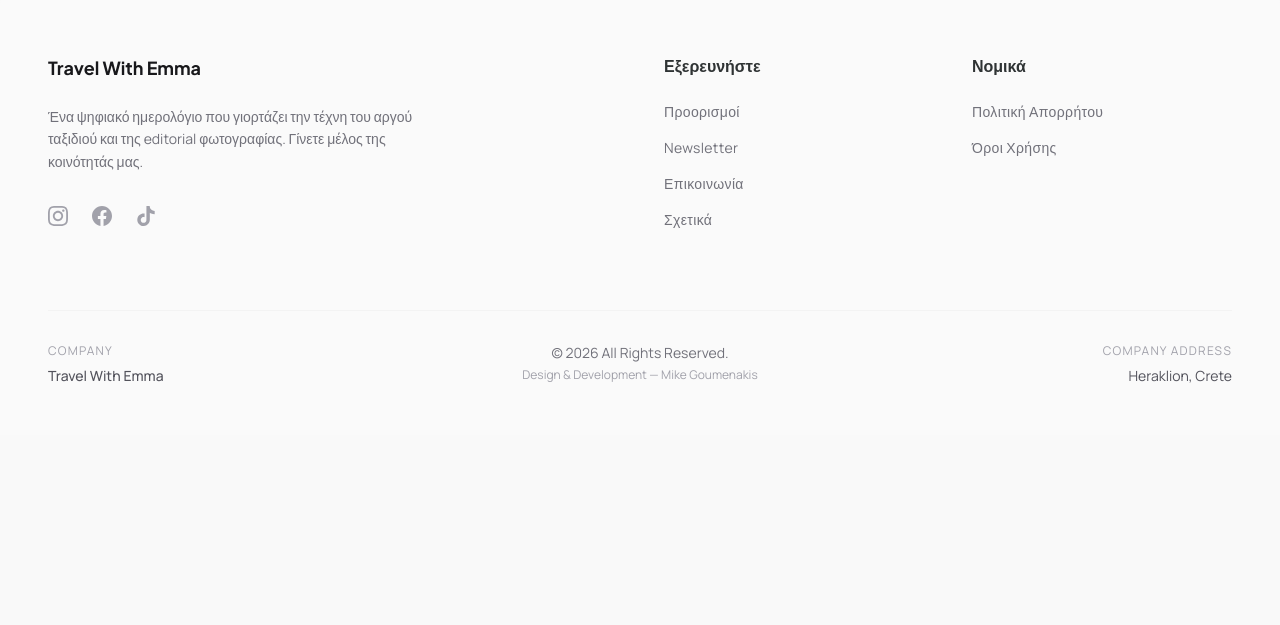
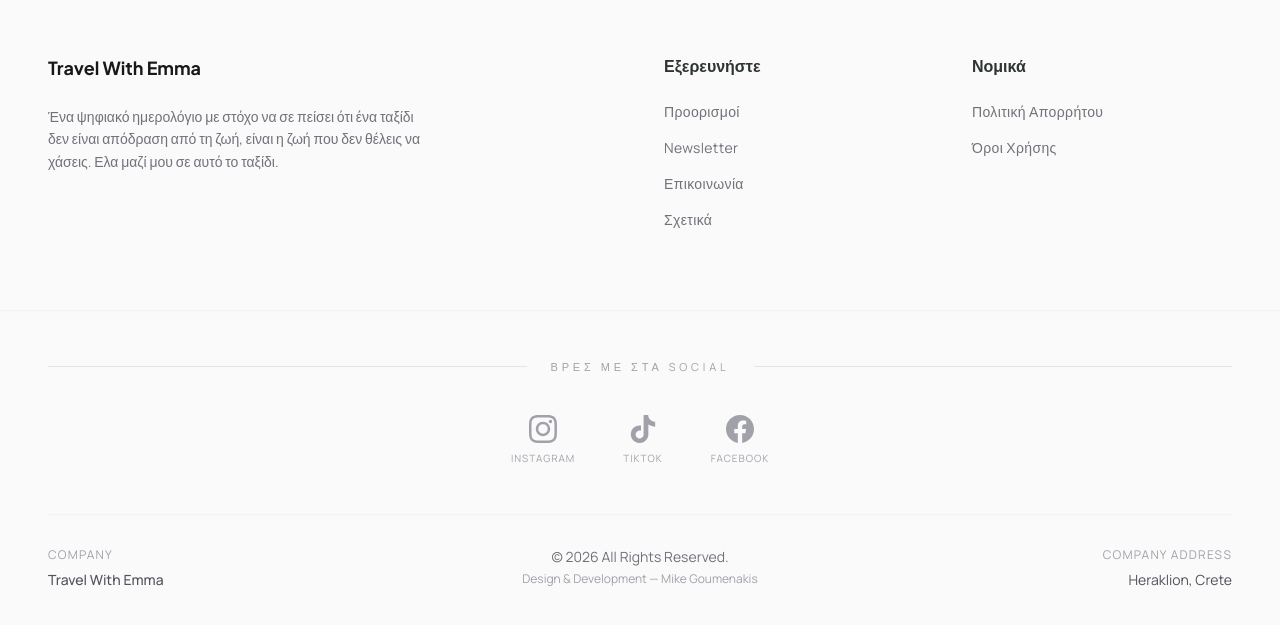
Before and after one commit to mikegoume/emmas-editorial-traveler, a Next.js app: page /about in a window 1280 px wide. Shown: the part 2486-3111 px from the top of the page. Before the commit the page ends 2921 px from the top, so only its background shows below. Built offline with nearby package versions, Linux system fonts and the light colour scheme; no server answers; the database is empty.

Commit message:
add find my on social

```diff
--- a/app/about/actions.ts
+++ b/app/about/actions.ts
@@ -16,7 +16,7 @@
 
   const { error } = await resend.emails.send({
     from: "Travel With Emma <onboarding@resend.dev>",
-    to: "emmamazaraki1@gmail.com",
+    to: "travelwithemma2026@gmail.com",
     replyTo: data.email,
     subject: `[${data.inquiryType}] Μήνυμα από ${data.name}`,
     html: `
--- a/app/about/page.tsx
+++ b/app/about/page.tsx
@@ -213,7 +213,9 @@
                   <span className="material-symbols-outlined text-secondary font-bold">
                     mail
                   </span>
-                  <span className="font-medium">emmamazaraki1@gmail.com</span>
+                  <span className="font-medium">
+                    travelwithemma2026@gmail.com
+                  </span>
                 </div>
                 <div className="flex items-center gap-4 text-on-surface">
                   <span className="material-symbols-outlined text-secondary font-bold">
--- a/components/Footer.tsx
+++ b/components/Footer.tsx
@@ -9,14 +9,15 @@
             Travel With Emma
           </div>
           <p className="text-zinc-500 dark:text-zinc-500 font-body text-sm max-w-sm leading-relaxed mb-8">
-            Ένα ψηφιακό ημερολόγιο που γιορτάζει την τέχνη του αργού ταξιδιού
-            και της editorial φωτογραφίας. Γίνετε μέλος της κοινότητάς μας.
+            Ένα ψηφιακό ημερολόγιο με στόχο να σε πείσει ότι ένα ταξίδι δεν
+            είναι απόδραση από τη ζωή, είναι η ζωή που δεν θέλεις να χάσεις. Ελα
+            μαζί μου σε αυτό το ταξίδι.
           </p>
-          <div className="flex gap-6">
+          {/* <div className="flex gap-6">
             <a
               target="_blank"
               className="text-zinc-400 hover:text-emerald-600 transition-colors"
-              href="https://www.instagram.com/emma_mazaraki/"
+              href="https://www.instagram.com/travelwithemma.gr/"
               aria-label="Instagram"
             >
               <svg
@@ -61,7 +62,7 @@
                 <path d="M12.525.02c1.31-.02 2.61-.01 3.91-.02.08 1.53.63 3.09 1.75 4.17 1.12 1.11 2.7 1.62 4.24 1.79v4.03c-1.44-.05-2.89-.35-4.2-.97-.57-.26-1.1-.59-1.62-.93-.01 2.92.01 5.84-.02 8.75-.08 1.4-.54 2.79-1.35 3.94-1.31 1.92-3.58 3.17-5.91 3.21-1.43.08-2.86-.31-4.08-1.03-2.02-1.19-3.44-3.37-3.65-5.71-.02-.5-.03-1-.01-1.49.18-1.9 1.12-3.72 2.58-4.96 1.66-1.44 3.98-2.13 6.15-1.72.02 1.48-.04 2.96-.04 4.44-.99-.32-2.15-.23-3.02.37-.63.41-1.11 1.04-1.36 1.75-.21.51-.15 1.07-.14 1.61.24 1.64 1.82 3.02 3.5 2.87 1.12-.01 2.19-.66 2.77-1.61.19-.33.4-.67.41-1.06.1-1.79.06-3.57.07-5.36.01-4.03-.01-8.05.02-12.07z" />
               </svg>
             </a>
-          </div>
+          </div> */}
         </div>
 
         <div>
@@ -129,6 +130,83 @@
         </div>
       </div>
 
+      {/* ── Follow Us ─────────────────────────────────────────────────────── */}
+      <div className="max-w-7xl mx-auto px-12 py-12 border-t border-outline-variant/10">
+        <div className="flex items-center gap-6 mb-10">
+          <div className="flex-1 h-px bg-zinc-200 dark:bg-zinc-700" />
+          <span className="text-[11px] font-label uppercase tracking-[0.35em] text-zinc-400">
+            Βρές με στα social
+          </span>
+          <div className="flex-1 h-px bg-zinc-200 dark:bg-zinc-700" />
+        </div>
+
+        <div className="flex flex-col items-center gap-8">
+          <div className="flex justify-center gap-12">
+            <a
+              href="https://www.instagram.com/travelwithemma.gr/"
+              target="_blank"
+              rel="noopener noreferrer"
+              aria-label="Instagram"
+              className="flex flex-col items-center gap-2 text-zinc-400 hover:text-emerald-600 transition-colors"
+            >
+              <svg
+                xmlns="http://www.w3.org/2000/svg"
+                viewBox="0 0 24 24"
+                fill="currentColor"
+                width="28"
+                height="28"
+              >
+                <path d="M12 2.163c3.204 0 3.584.012 4.85.07 3.252.148 4.771 1.691 4.919 4.919.058 1.265.069 1.645.069 4.849 0 3.205-.012 3.584-.069 4.849-.149 3.225-1.664 4.771-4.919 4.919-1.266.058-1.644.07-4.85.07-3.204 0-3.584-.012-4.849-.07-3.26-.149-4.771-1.699-4.919-4.92-.058-1.265-.07-1.644-.07-4.849 0-3.204.013-3.583.07-4.849.149-3.227 1.664-4.771 4.919-4.919 1.266-.057 1.645-.069 4.849-.069zm0-2.163c-3.259 0-3.667.014-4.947.072-4.358.2-6.78 2.618-6.98 6.98-.059 1.281-.073 1.689-.073 4.948 0 3.259.014 3.668.072 4.948.2 4.358 2.618 6.78 6.98 6.98 1.281.058 1.689.072 4.948.072 3.259 0 3.668-.014 4.948-.072 4.354-.2 6.782-2.618 6.979-6.98.059-1.28.073-1.689.073-4.948 0-3.259-.014-3.667-.072-4.947-.196-4.354-2.617-6.78-6.979-6.98-1.281-.059-1.69-.073-4.949-.073zm0 5.838c-3.403 0-6.162 2.759-6.162 6.162s2.759 6.163 6.162 6.163 6.162-2.759 6.162-6.163c0-3.403-2.759-6.162-6.162-6.162zm0 10.162c-2.209 0-4-1.79-4-4 0-2.209 1.791-4 4-4s4 1.791 4 4c0 2.21-1.791 4-4 4zm6.406-11.845c-.796 0-1.441.645-1.441 1.44s.645 1.44 1.441 1.44c.795 0 1.439-.645 1.439-1.44s-.644-1.44-1.439-1.44z" />
+              </svg>
+              <span className="text-[10px] font-label uppercase tracking-widest">
+                Instagram
+              </span>
+            </a>
+
+            <a
+              href="https://www.tiktok.com/@emma.mazaraki"
+              target="_blank"
+              rel="noopener noreferrer"
+              aria-label="TikTok"
+              className="flex flex-col items-center gap-2 text-zinc-400 hover:text-emerald-600 transition-colors"
+            >
+              <svg
+                xmlns="http://www.w3.org/2000/svg"
+                viewBox="0 0 24 24"
+                fill="currentColor"
+                width="28"
+                height="28"
+              >
+                <path d="M12.525.02c1.31-.02 2.61-.01 3.91-.02.08 1.53.63 3.09 1.75 4.17 1.12 1.11 2.7 1.62 4.24 1.79v4.03c-1.44-.05-2.89-.35-4.2-.97-.57-.26-1.1-.59-1.62-.93-.01 2.92.01 5.84-.02 8.75-.08 1.4-.54 2.79-1.35 3.94-1.31 1.92-3.58 3.17-5.91 3.21-1.43.08-2.86-.31-4.08-1.03-2.02-1.19-3.44-3.37-3.65-5.71-.02-.5-.03-1-.01-1.49.18-1.9 1.12-3.72 2.58-4.96 1.66-1.44 3.98-2.13 6.15-1.72.02 1.48-.04 2.96-.04 4.44-.99-.32-2.15-.23-3.02.37-.63.41-1.11 1.04-1.36 1.75-.21.51-.15 1.07-.14 1.61.24 1.64 1.82 3.02 3.5 2.87 1.12-.01 2.19-.66 2.77-1.61.19-.33.4-.67.41-1.06.1-1.79.06-3.57.07-5.36.01-4.03-.01-8.05.02-12.07z" />
+              </svg>
+              <span className="text-[10px] font-label uppercase tracking-widest">
+                TikTok
+              </span>
+            </a>
+            <a
+              href="https://www.facebook.com/emmaki.mazaraki"
+              target="_blank"
+              rel="noopener noreferrer"
+              aria-label="Facebook"
+              className="flex flex-col items-center gap-2 text-zinc-400 hover:text-emerald-600 transition-colors"
+            >
+              <svg
+                xmlns="http://www.w3.org/2000/svg"
+                viewBox="0 0 24 24"
+                fill="currentColor"
+                width="28"
+                height="28"
+              >
+                <path d="M24 12.073c0-6.627-5.373-12-12-12s-12 5.373-12 12c0 5.99 4.388 10.954 10.125 11.854v-8.385H7.078v-3.47h3.047V9.43c0-3.007 1.792-4.669 4.533-4.669 1.312 0 2.686.235 2.686.235v2.953H15.83c-1.491 0-1.956.925-1.956 1.874v2.25h3.328l-.532 3.47h-2.796v8.385C19.612 23.027 24 18.062 24 12.073z" />
+              </svg>
+              <span className="text-[10px] font-label uppercase tracking-widest">
+                Facebook
+              </span>
+            </a>
+          </div>
+        </div>
+      </div>
+
       <div className="max-w-7xl mx-auto px-12 pb-12">
         <div className="border-t border-outline-variant/10 pt-8 grid grid-cols-1 md:grid-cols-3 gap-6 items-start">
           <div>
--- a/components/NavLinks.tsx
+++ b/components/NavLinks.tsx
@@ -419,8 +419,50 @@
                     </motion.div>
                   </motion.nav>
 
+                  {/* Social follow section */}
+                  <div className="px-4 pt-5 pb-4 border-t border-outline-variant/15">
+                    <p className="text-[10px] font-label uppercase tracking-[0.25em] text-zinc-400 dark:text-zinc-500 mb-2 px-3">
+                      Βρες με στα Social
+                    </p>
+                    <div className="space-y-1">
+                      <a
+                        href="https://www.instagram.com/travelwithemma.gr/"
+                        target="_blank"
+                        rel="noopener noreferrer"
+                        className="flex items-center gap-3 px-3 py-3 rounded-xl font-headline font-medium text-lg text-zinc-700 dark:text-zinc-300 hover:text-emerald-600 dark:hover:text-emerald-400 hover:bg-zinc-50 dark:hover:bg-zinc-800 transition-colors"
+                      >
+                        <svg xmlns="http://www.w3.org/2000/svg" viewBox="0 0 24 24" fill="currentColor" width="22" height="22">
+                          <path d="M12 2.163c3.204 0 3.584.012 4.85.07 3.252.148 4.771 1.691 4.919 4.919.058 1.265.069 1.645.069 4.849 0 3.205-.012 3.584-.069 4.849-.149 3.225-1.664 4.771-4.919 4.919-1.266.058-1.644.07-4.85.07-3.204 0-3.584-.012-4.849-.07-3.26-.149-4.771-1.699-4.919-4.92-.058-1.265-.07-1.644-.07-4.849 0-3.204.013-3.583.07-4.849.149-3.227 1.664-4.771 4.919-4.919 1.266-.057 1.645-.069 4.849-.069zm0-2.163c-3.259 0-3.667.014-4.947.072-4.358.2-6.78 2.618-6.98 6.98-.059 1.281-.073 1.689-.073 4.948 0 3.259.014 3.668.072 4.948.2 4.358 2.618 6.78 6.98 6.98 1.281.058 1.689.072 4.948.072 3.259 0 3.668-.014 4.948-.072 4.354-.2 6.782-2.618 6.979-6.98.059-1.28.073-1.689.073-4.948 0-3.259-.014-3.667-.072-4.947-.196-4.354-2.617-6.78-6.979-6.98-1.281-.059-1.69-.073-4.949-.073zm0 5.838c-3.403 0-6.162 2.759-6.162 6.162s2.759 6.163 6.162 6.163 6.162-2.759 6.162-6.163c0-3.403-2.759-6.162-6.162-6.162zm0 10.162c-2.209 0-4-1.79-4-4 0-2.209 1.791-4 4-4s4 1.791 4 4c0 2.21-1.791 4-4 4zm6.406-11.845c-.796 0-1.441.645-1.441 1.44s.645 1.44 1.441 1.44c.795 0 1.439-.645 1.439-1.44s-.644-1.44-1.439-1.44z" />
+                        </svg>
+                        Instagram
+                      </a>
+                      <a
+                        href="https://www.tiktok.com/@emma.mazaraki"
+                        target="_blank"
+                        rel="noopener noreferrer"
+                        className="flex items-center gap-3 px-3 py-3 rounded-xl font-headline font-medium text-lg text-zinc-700 dark:text-zinc-300 hover:text-emerald-600 dark:hover:text-emerald-400 hover:bg-zinc-50 dark:hover:bg-zinc-800 transition-colors"
+                      >
+                        <svg xmlns="http://www.w3.org/2000/svg" viewBox="0 0 24 24" fill="currentColor" width="22" height="22">
+                          <path d="M12.525.02c1.31-.02 2.61-.01 3.91-.02.08 1.53.63 3.09 1.75 4.17 1.12 1.11 2.7 1.62 4.24 1.79v4.03c-1.44-.05-2.89-.35-4.2-.97-.57-.26-1.1-.59-1.62-.93-.01 2.92.01 5.84-.02 8.75-.08 1.4-.54 2.79-1.35 3.94-1.31 1.92-3.58 3.17-5.91 3.21-1.43.08-2.86-.31-4.08-1.03-2.02-1.19-3.44-3.37-3.65-5.71-.02-.5-.03-1-.01-1.49.18-1.9 1.12-3.72 2.58-4.96 1.66-1.44 3.98-2.13 6.15-1.72.02 1.48-.04 2.96-.04 4.44-.99-.32-2.15-.23-3.02.37-.63.41-1.11 1.04-1.36 1.75-.21.51-.15 1.07-.14 1.61.24 1.64 1.82 3.02 3.5 2.87 1.12-.01 2.19-.66 2.77-1.61.19-.33.4-.67.41-1.06.1-1.79.06-3.57.07-5.36.01-4.03-.01-8.05.02-12.07z" />
+                        </svg>
+                        TikTok
+                      </a>
+                      <a
+                        href="https://www.facebook.com/emmaki.mazaraki"
+                        target="_blank"
+                        rel="noopener noreferrer"
+                        className="flex items-center gap-3 px-3 py-3 rounded-xl font-headline font-medium text-lg text-zinc-700 dark:text-zinc-300 hover:text-emerald-600 dark:hover:text-emerald-400 hover:bg-zinc-50 dark:hover:bg-zinc-800 transition-colors"
+                      >
+                        <svg xmlns="http://www.w3.org/2000/svg" viewBox="0 0 24 24" fill="currentColor" width="22" height="22">
+                          <path d="M24 12.073c0-6.627-5.373-12-12-12s-12 5.373-12 12c0 5.99 4.388 10.954 10.125 11.854v-8.385H7.078v-3.47h3.047V9.43c0-3.007 1.792-4.669 4.533-4.669 1.312 0 2.686.235 2.686.235v2.953H15.83c-1.491 0-1.956.925-1.956 1.874v2.25h3.328l-.532 3.47h-2.796v8.385C19.612 23.027 24 18.062 24 12.073z" />
+                        </svg>
+                        Facebook
+                      </a>
+                    </div>
+                  </div>
+
                   {/* Panel footer */}
-                  <div className="px-6 py-5 border-t border-outline-variant/15">
+                  <div className="px-6 py-4 border-t border-outline-variant/15">
                     <p className="text-xs font-body text-zinc-400 dark:text-zinc-500 tracking-wide">
                       Ταξιδιωτικές ιστορίες & editorial οδηγοί
                     </p>
```
Also changed, not shown: app/layout.tsx (+12 -3 lines).
